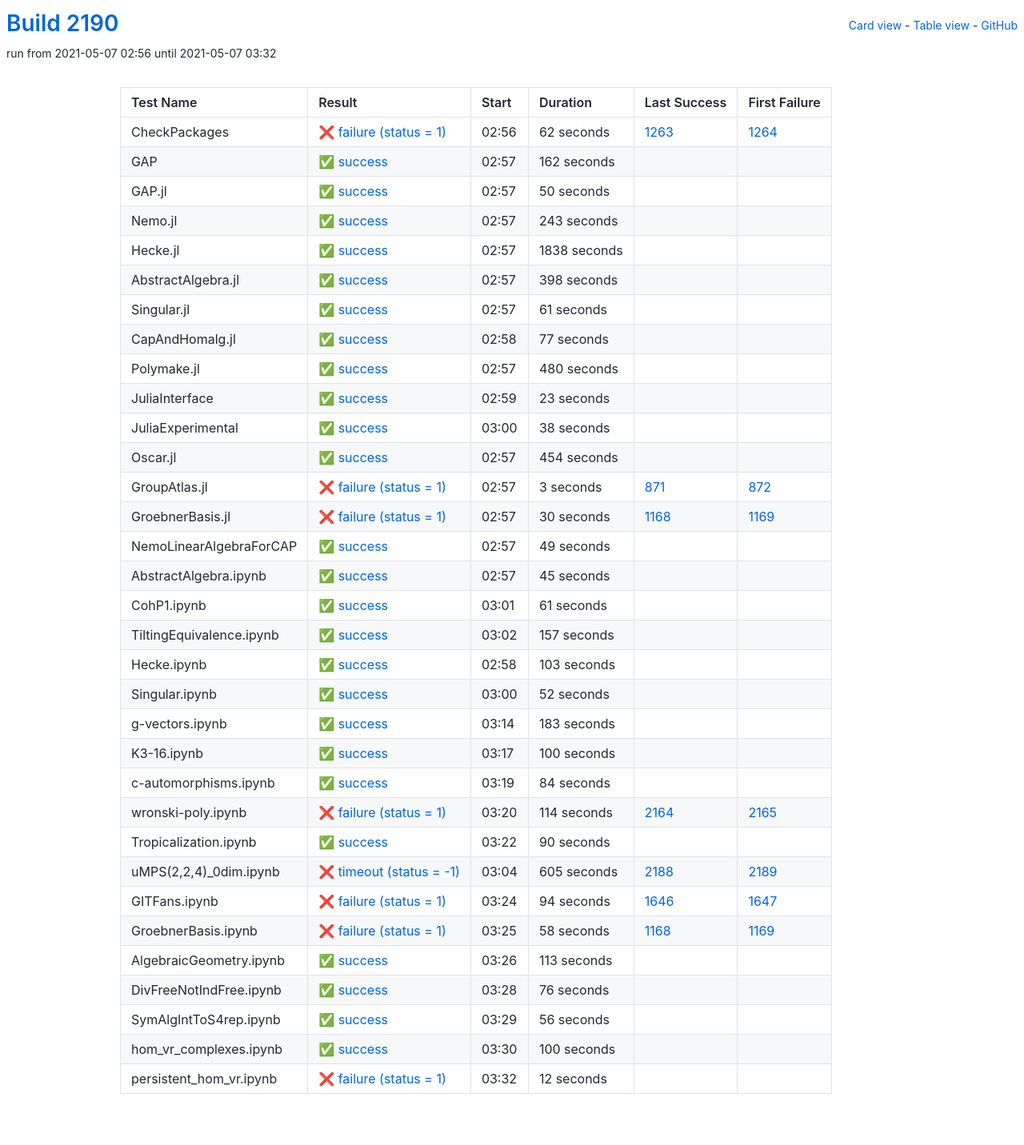
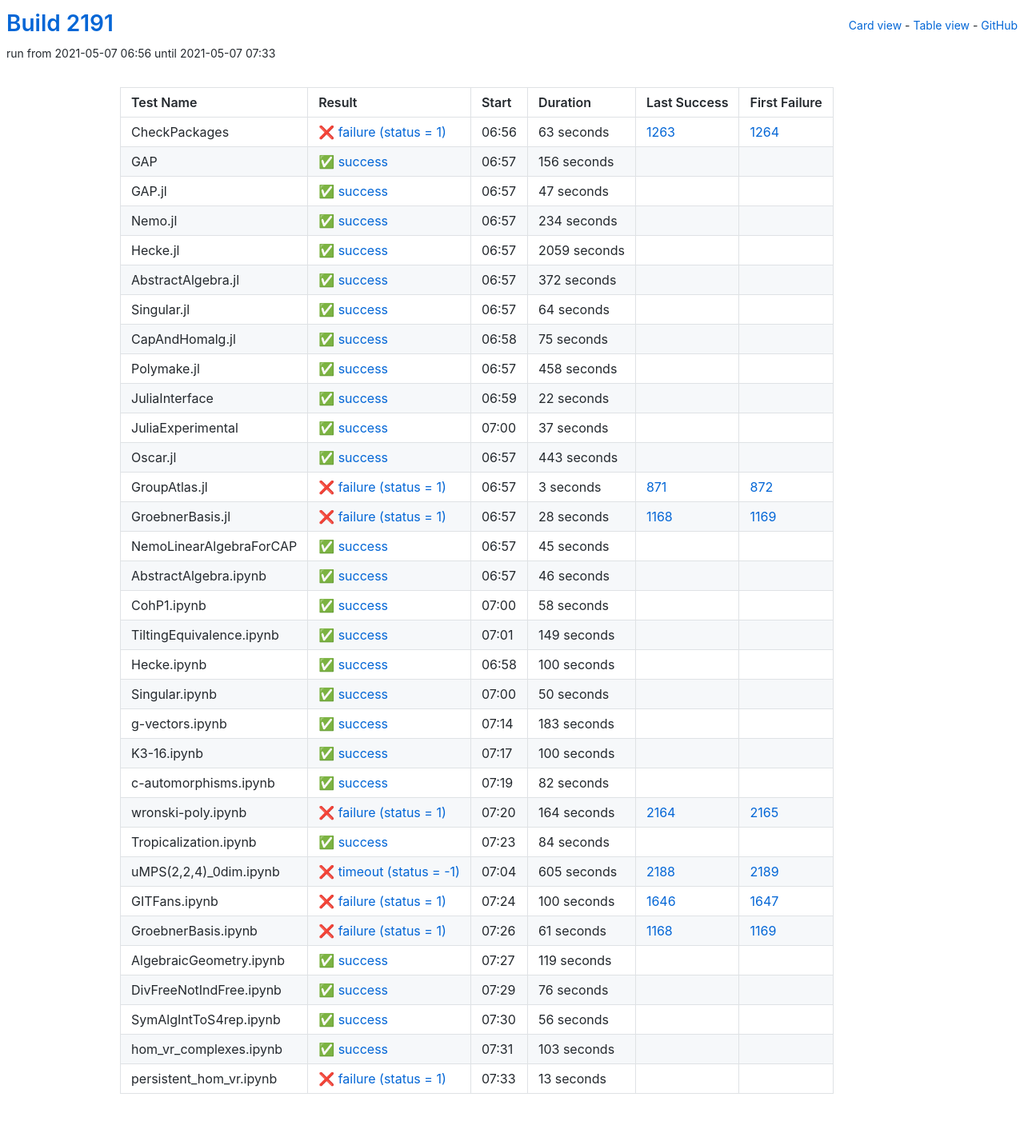
Before and after one commit to oscar-system/oscar-ci-status-stable, a Jekyll site: the page built from table.html, in a window 1280 px wide. Shown: the whole page at 80% size. Built offline with Jekyll 4.4.1, drawn with Linux system fonts in a browser that asks for light colours.

Commit message:
Build #2191

```diff
--- a/_data/ci.yml
+++ b/_data/ci.yml
@@ -1,6 +1,6 @@
 ---
-build: 2190
-build_url: https://oscarci.mathematik.uni-kl.de/job/oscar-stable/2190/
+build: 2191
+build_url: https://oscarci.mathematik.uni-kl.de/job/oscar-stable/2191/
 job: oscar-stable
 organization: oscar-system
 repo: oscar-ci-status-stable
@@ -8,152 +8,152 @@ repourl: https://github.com/oscar-system/oscar-ci-status-stable
 tests:
 - name: CheckPackages
   id: checkpackages
-  log: https://oscarci.mathematik.uni-kl.de/job/oscar-stable/2190/artifact/logs/build-2190/CheckPackages.log
-  start: 2021-05-07 02:56
+  log: https://oscarci.mathematik.uni-kl.de/job/oscar-stable/2191/artifact/logs/build-2191/CheckPackages.log
+  start: 2021-05-07 06:56
   success: false
   exitcode: 1
   status: failure
-  duration: 62
+  duration: 63
   last_success: 1263
   last_success_url: https://oscarci.mathematik.uni-kl.de/job/oscar-stable/1263/
   first_failure: 1264
   first_failure_url: https://oscarci.mathematik.uni-kl.de/job/oscar-stable/1264/
 - name: GAP
   id: gap
-  log: https://oscarci.mathematik.uni-kl.de/job/oscar-stable/2190/artifact/logs/build-2190/GAP.log
-  start: 2021-05-07 02:57
+  log: https://oscarci.mathematik.uni-kl.de/job/oscar-stable/2191/artifact/logs/build-2191/GAP.log
+  start: 2021-05-07 06:57
   success: true
   exitcode: 0
   status: success
-  duration: 162
+  duration: 156
   last_success: false
   last_success_url:
   first_failure: false
   first_failure_url:
 - name: GAP.jl
   id: gap-jl
-  log: https://oscarci.mathematik.uni-kl.de/job/oscar-stable/2190/artifact/logs/build-2190/GAP.jl.log
-  start: 2021-05-07 02:57
+  log: https://oscarci.mathematik.uni-kl.de/job/oscar-stable/2191/artifact/logs/build-2191/GAP.jl.log
+  start: 2021-05-07 06:57
   success: true
   exitcode: 0
   status: success
-  duration: 50
+  duration: 47
   last_success: false
   last_success_url:
   first_failure: false
   first_failure_url:
 - name: Nemo.jl
   id: nemo-jl
-  log: https://oscarci.mathematik.uni-kl.de/job/oscar-stable/2190/artifact/logs/build-2190/Nemo.jl.log
-  start: 2021-05-07 02:57
+  log: https://oscarci.mathematik.uni-kl.de/job/oscar-stable/2191/artifact/logs/build-2191/Nemo.jl.log
+  start: 2021-05-07 06:57
   success: true
   exitcode: 0
   status: success
-  duration: 243
+  duration: 234
   last_success: false
   last_success_url:
   first_failure: false
   first_failure_url:
 - name: Hecke.jl
   id: hecke-jl
-  log: https://oscarci.mathematik.uni-kl.de/job/oscar-stable/2190/artifact/logs/build-2190/Hecke.jl.log
-  start: 2021-05-07 02:57
+  log: https://oscarci.mathematik.uni-kl.de/job/oscar-stable/2191/artifact/logs/build-2191/Hecke.jl.log
+  start: 2021-05-07 06:57
   success: true
   exitcode: 0
   status: success
-  duration: 1838
+  duration: 2059
   last_success: false
   last_success_url:
   first_failure: false
   first_failure_url:
 - name: AbstractAlgebra.jl
   id: abstractalgebra-jl
-  log: https://oscarci.mathematik.uni-kl.de/job/oscar-stable/2190/artifact/logs/build-2190/AbstractAlgebra.jl.log
-  start: 2021-05-07 02:57
+  log: https://oscarci.mathematik.uni-kl.de/job/oscar-stable/2191/artifact/logs/build-2191/AbstractAlgebra.jl.log
+  start: 2021-05-07 06:57
   success: true
   exitcode: 0
   status: success
-  duration: 398
+  duration: 372
   last_success: false
   last_success_url:
   first_failure: false
   first_failure_url:
 - name: Singular.jl
   id: singular-jl
-  log: https://oscarci.mathematik.uni-kl.de/job/oscar-stable/2190/artifact/logs/build-2190/Singular.jl.log
-  start: 2021-05-07 02:57
+  log: https://oscarci.mathematik.uni-kl.de/job/oscar-stable/2191/artifact/logs/build-2191/Singular.jl.log
+  start: 2021-05-07 06:57
   success: true
   exitcode: 0
   status: success
-  duration: 61
+  duration: 64
   last_success: false
   last_success_url:
   first_failure: false
   first_failure_url:
 - name: CapAndHomalg.jl
   id: capandhomalg-jl
-  log: https://oscarci.mathematik.uni-kl.de/job/oscar-stable/2190/artifact/logs/build-2190/CapAndHomalg.jl.log
-  start: 2021-05-07 02:58
+  log: https://oscarci.mathematik.uni-kl.de/job/oscar-stable/2191/artifact/logs/build-2191/CapAndHomalg.jl.log
+  start: 2021-05-07 06:58
   success: true
   exitcode: 0
   status: success
-  duration: 77
+  duration: 75
   last_success: false
   last_success_url:
   first_failure: false
   first_failure_url:
 - name: Polymake.jl
   id: polymake-jl
-  log: https://oscarci.mathematik.uni-kl.de/job/oscar-stable/2190/artifact/logs/build-2190/Polymake.jl.log
-  start: 2021-05-07 02:57
+  log: https://oscarci.mathematik.uni-kl.de/job/oscar-stable/2191/artifact/logs/build-2191/Polymake.jl.log
+  start: 2021-05-07 06:57
   success: true
   exitcode: 0
   status: success
-  duration: 480
+  duration: 458
   last_success: false
   last_success_url:
   first_failure: false
   first_failure_url:
 - name: JuliaInterface
   id: juliainterface
-  log: https://oscarci.mathematik.uni-kl.de/job/oscar-stable/2190/artifact/logs/build-2190/JuliaInterface.log
-  start: 2021-05-07 02:59
+  log: https://oscarci.mathematik.uni-kl.de/job/oscar-stable/2191/artifact/logs/build-2191/JuliaInterface.log
+  start: 2021-05-07 06:59
   success: true
   exitcode: 0
   status: success
-  duration: 23
+  duration: 22
   last_success: false
   last_success_url:
   first_failure: false
   first_failure_url:
 - name: JuliaExperimental
   id: juliaexperimental
-  log: https://oscarci.mathematik.uni-kl.de/job/oscar-stable/2190/artifact/logs/build-2190/JuliaExperimental.log
-  start: 2021-05-07 03:00
+  log: https://oscarci.mathematik.uni-kl.de/job/oscar-stable/2191/artifact/logs/build-2191/JuliaExperimental.log
+  start: 2021-05-07 07:00
   success: true
   exitcode: 0
   status: success
-  duration: 38
+  duration: 37
   last_success: false
   last_success_url:
   first_failure: false
   first_failure_url:
 - name: Oscar.jl
   id: oscar-jl
-  log: https://oscarci.mathematik.uni-kl.de/job/oscar-stable/2190/artifact/logs/build-2190/Oscar.jl.log
-  start: 2021-05-07 02:57
+  log: https://oscarci.mathematik.uni-kl.de/job/oscar-stable/2191/artifact/logs/build-2191/Oscar.jl.log
+  start: 2021-05-07 06:57
   success: true
   exitcode: 0
   status: success
-  duration: 454
+  duration: 443
   last_success: false
   last_success_url:
   first_failure: false
   first_failure_url:
 - name: GroupAtlas.jl
   id: groupatlas-jl
-  log: https://oscarci.mathematik.uni-kl.de/job/oscar-stable/2190/artifact/logs/build-2190/GroupAtlas.jl.log
-  start: 2021-05-07 02:57
+  log: https://oscarci.mathematik.uni-kl.de/job/oscar-stable/2191/artifact/logs/build-2191/GroupAtlas.jl.log
+  start: 2021-05-07 06:57
   success: false
   exitcode: 1
   status: failure
@@ -164,32 +164,20 @@ tests:
   first_failure_url: https://oscarci.mathematik.uni-kl.de/job/oscar-stable/872/
 - name: GroebnerBasis.jl
   id: groebnerbasis-jl
-  log: https://oscarci.mathematik.uni-kl.de/job/oscar-stable/2190/artifact/logs/build-2190/GroebnerBasis.jl.log
-  start: 2021-05-07 02:57
+  log: https://oscarci.mathematik.uni-kl.de/job/oscar-stable/2191/artifact/logs/build-2191/GroebnerBasis.jl.log
+  start: 2021-05-07 06:57
   success: false
   exitcode: 1
   status: failure
-  duration: 30
+  duration: 28
   last_success: 1168
   last_success_url: https://oscarci.mathematik.uni-kl.de/job/oscar-stable/1168/
   first_failure: 1169
   first_failure_url: https://oscarci.mathematik.uni-kl.de/job/oscar-stable/1169/
 - name: NemoLinearAlgebraForCAP
   id: nemolinearalgebraforcap
-  log: https://oscarci.mathematik.uni-kl.de/job/oscar-stable/2190/artifact/logs/build-2190/NemoLinearAlgebraForCAP.log
-  start: 2021-05-07 02:57
-  success: true
-  exitcode: 0
-  status: success
-  duration: 49
-  last_success: false
-  last_success_url:
-  first_failure: false
-  first_failure_url:
-- name: AbstractAlgebra.ipynb
-  id: abstractalgebra-ipynb
-  log: https://oscarci.mathematik.uni-kl.de/job/oscar-stable/2190/artifact/logs/build-2190/AbstractAlgebra.ipynb.log
-  start: 2021-05-07 02:57
+  log: https://oscarci.mathematik.uni-kl.de/job/oscar-stable/2191/artifact/logs/build-2191/NemoLinearAlgebraForCAP.log
+  start: 2021-05-07 06:57
   success: true
   exitcode: 0
   status: success
@@ -198,58 +186,70 @@ tests:
   last_success_url:
   first_failure: false
   first_failure_url:
-- name: CohP1.ipynb
-  id: cohp1-ipynb
-  log: https://oscarci.mathematik.uni-kl.de/job/oscar-stable/2190/artifact/logs/build-2190/CohP1.ipynb.log
-  start: 2021-05-07 03:01
+- name: AbstractAlgebra.ipynb
+  id: abstractalgebra-ipynb
+  log: https://oscarci.mathematik.uni-kl.de/job/oscar-stable/2191/artifact/logs/build-2191/AbstractAlgebra.ipynb.log
+  start: 2021-05-07 06:57
   success: true
   exitcode: 0
   status: success
-  duration: 61
+  duration: 46
+  last_success: false
+  last_success_url:
+  first_failure: false
+  first_failure_url:
+- name: CohP1.ipynb
+  id: cohp1-ipynb
+  log: https://oscarci.mathematik.uni-kl.de/job/oscar-stable/2191/artifact/logs/build-2191/CohP1.ipynb.log
+  start: 2021-05-07 07:00
+  success: true
+  exitcode: 0
+  status: success
+  duration: 58
   last_success: false
   last_success_url:
   first_failure: false
   first_failure_url:
 - name: TiltingEquivalence.ipynb
   id: tiltingequivalence-ipynb
-  log: https://oscarci.mathematik.uni-kl.de/job/oscar-stable/2190/artifact/logs/build-2190/TiltingEquivalence.ipynb.log
-  start: 2021-05-07 03:02
+  log: https://oscarci.mathematik.uni-kl.de/job/oscar-stable/2191/artifact/logs/build-2191/TiltingEquivalence.ipynb.log
+  start: 2021-05-07 07:01
   success: true
   exitcode: 0
   status: success
-  duration: 157
+  duration: 149
   last_success: false
   last_success_url:
   first_failure: false
   first_failure_url:
 - name: Hecke.ipynb
   id: hecke-ipynb
-  log: https://oscarci.mathematik.uni-kl.de/job/oscar-stable/2190/artifact/logs/build-2190/Hecke.ipynb.log
-  start: 2021-05-07 02:58
+  log: https://oscarci.mathematik.uni-kl.de/job/oscar-stable/2191/artifact/logs/build-2191/Hecke.ipynb.log
+  start: 2021-05-07 06:58
   success: true
   exitcode: 0
   status: success
-  duration: 103
+  duration: 100
   last_success: false
   last_success_url:
   first_failure: false
   first_failure_url:
 - name: Singular.ipynb
   id: singular-ipynb
-  log: https://oscarci.mathematik.uni-kl.de/job/oscar-stable/2190/artifact/logs/build-2190/Singular.ipynb.log
-  start: 2021-05-07 03:00
+  log: https://oscarci.mathematik.uni-kl.de/job/oscar-stable/2191/artifact/logs/build-2191/Singular.ipynb.log
+  start: 2021-05-07 07:00
   success: true
   exitcode: 0
   status: success
-  duration: 52
+  duration: 50
   last_success: false
   last_success_url:
   first_failure: false
   first_failure_url:
 - name: g-vectors.ipynb
   id: g-vectors-ipynb
-  log: https://oscarci.mathematik.uni-kl.de/job/oscar-stable/2190/artifact/logs/build-2190/g-vectors.ipynb.log
-  start: 2021-05-07 03:14
+  log: https://oscarci.mathematik.uni-kl.de/job/oscar-stable/2191/artifact/logs/build-2191/g-vectors.ipynb.log
+  start: 2021-05-07 07:14
   success: true
   exitcode: 0
   status: success
@@ -260,8 +260,8 @@ tests:
   first_failure_url:
 - name: K3-16.ipynb
   id: k3-16-ipynb
-  log: https://oscarci.mathematik.uni-kl.de/job/oscar-stable/2190/artifact/logs/build-2190/K3-16.ipynb.log
-  start: 2021-05-07 03:17
+  log: https://oscarci.mathematik.uni-kl.de/job/oscar-stable/2191/artifact/logs/build-2191/K3-16.ipynb.log
+  start: 2021-05-07 07:17
   success: true
   exitcode: 0
   status: success
@@ -272,8 +272,32 @@ tests:
   first_failure_url:
 - name: c-automorphisms.ipynb
   id: c-automorphisms-ipynb
-  log: https://oscarci.mathematik.uni-kl.de/job/oscar-stable/2190/artifact/logs/build-2190/c-automorphisms.ipynb.log
-  start: 2021-05-07 03:19
+  log: https://oscarci.mathematik.uni-kl.de/job/oscar-stable/2191/artifact/logs/build-2191/c-automorphisms.ipynb.log
+  start: 2021-05-07 07:19
+  success: true
+  exitcode: 0
+  status: success
+  duration: 82
+  last_success: false
+  last_success_url:
+  first_failure: false
+  first_failure_url:
+- name: wronski-poly.ipynb
+  id: wronski-poly-ipynb
+  log: https://oscarci.mathematik.uni-kl.de/job/oscar-stable/2191/artifact/logs/build-2191/wronski-poly.ipynb.log
+  start: 2021-05-07 07:20
+  success: false
+  exitcode: 1
+  status: failure
+  duration: 164
+  last_success: 2164
+  last_success_url: https://oscarci.mathematik.uni-kl.de/job/oscar-stable/2164/
+  first_failure: 2165
+  first_failure_url: https://oscarci.mathematik.uni-kl.de/job/oscar-stable/2165/
+- name: Tropicalization.ipynb
+  id: tropicalization-ipynb
+  log: https://oscarci.mathematik.uni-kl.de/job/oscar-stable/2191/artifact/logs/build-2191/Tropicalization.ipynb.log
+  start: 2021-05-07 07:23
   success: true
   exitcode: 0
   status: success
@@ -282,34 +306,10 @@ tests:
   last_success_url:
   first_failure: false
   first_failure_url:
-- name: wronski-poly.ipynb
-  id: wronski-poly-ipynb
-  log: https://oscarci.mathematik.uni-kl.de/job/oscar-stable/2190/artifact/logs/build-2190/wronski-poly.ipynb.log
-  start: 2021-05-07 03:20
-  success: false
-  exitcode: 1
-  status: failure
-  duration: 114
-  last_success: 2164
-  last_success_url: https://oscarci.mathematik.uni-kl.de/job/oscar-stable/2164/
-  first_failure: 2165
-  first_failure_url: https://oscarci.mathematik.uni-kl.de/job/oscar-stable/2165/
-- name: Tropicalization.ipynb
-  id: tropicalization-ipynb
-  log: https://oscarci.mathematik.uni-kl.de/job/oscar-stable/2190/artifact/logs/build-2190/Tropicalization.ipynb.log
-  start: 2021-05-07 03:22
-  success: true
-  exitcode: 0
-  status: success
-  duration: 90
-  last_success: false
-  last_success_url:
-  first_failure: false
-  first_failure_url:
 - name: uMPS(2,2,4)_0dim.ipynb
   id: umps-2-2-4-0dim-ipynb
-  log: https://oscarci.mathematik.uni-kl.de/job/oscar-stable/2190/artifact/logs/build-2190/uMPS-2-2-4-_0dim.ipynb.log
-  start: 2021-05-07 03:04
+  log: https://oscarci.mathematik.uni-kl.de/job/oscar-stable/2191/artifact/logs/build-2191/uMPS-2-2-4-_0dim.ipynb.log
+  start: 2021-05-07 07:04
   success: false
   exitcode: -1
   status: timeout
@@ -320,44 +320,44 @@ tests:
   first_failure_url: https://oscarci.mathematik.uni-kl.de/job/oscar-stable/2189/
 - name: GITFans.ipynb
   id: gitfans-ipynb
-  log: https://oscarci.mathematik.uni-kl.de/job/oscar-stable/2190/artifact/logs/build-2190/GITFans.ipynb.log
-  start: 2021-05-07 03:24
+  log: https://oscarci.mathematik.uni-kl.de/job/oscar-stable/2191/artifact/logs/build-2191/GITFans.ipynb.log
+  start: 2021-05-07 07:24
   success: false
   exitcode: 1
   status: failure
-  duration: 94
+  duration: 100
   last_success: 1646
   last_success_url: https://oscarci.mathematik.uni-kl.de/job/oscar-stable/1646/
   first_failure: 1647
   first_failure_url: https://oscarci.mathematik.uni-kl.de/job/oscar-stable/1647/
 - name: GroebnerBasis.ipynb
   id: groebnerbasis-ipynb
-  log: https://oscarci.mathematik.uni-kl.de/job/oscar-stable/2190/artifact/logs/build-2190/GroebnerBasis.ipynb.log
-  start: 2021-05-07 03:25
+  log: https://oscarci.mathematik.uni-kl.de/job/oscar-stable/2191/artifact/logs/build-2191/GroebnerBasis.ipynb.log
+  start: 2021-05-07 07:26
   success: false
   exitcode: 1
   status: failure
-  duration: 58
+  duration: 61
   last_success: 1168
   last_success_url: https://oscarci.mathematik.uni-kl.de/job/oscar-stable/1168/
   first_failure: 1169
   first_failure_url: https://oscarci.mathematik.uni-kl.de/job/oscar-stable/1169/
 - name: AlgebraicGeometry.ipynb
   id: algebraicgeometry-ipynb
-  log: https://oscarci.mathematik.uni-kl.de/job/oscar-stable/2190/artifact/logs/build-2190/AlgebraicGeometry.ipynb.log
-  start: 2021-05-07 03:26
+  log: https://oscarci.mathematik.uni-kl.de/job/oscar-stable/2191/artifact/logs/build-2191/AlgebraicGeometry.ipynb.log
+  start: 2021-05-07 07:27
   success: true
   exitcode: 0
   status: success
-  duration: 113
+  duration: 119
   last_success: false
   last_success_url:
   first_failure: false
   first_failure_url:
 - name: DivFreeNotIndFree.ipynb
   id: divfreenotindfree-ipynb
-  log: https://oscarci.mathematik.uni-kl.de/job/oscar-stable/2190/artifact/logs/build-2190/DivFreeNotIndFree.ipynb.log
-  start: 2021-05-07 03:28
+  log: https://oscarci.mathematik.uni-kl.de/job/oscar-stable/2191/artifact/logs/build-2191/DivFreeNotIndFree.ipynb.log
+  start: 2021-05-07 07:29
   success: true
   exitcode: 0
   status: success
@@ -368,8 +368,8 @@ tests:
   first_failure_url:
 - name: SymAlgIntToS4rep.ipynb
   id: symalginttos4rep-ipynb
-  log: https://oscarci.mathematik.uni-kl.de/job/oscar-stable/2190/artifact/logs/build-2190/SymAlgIntToS4rep.ipynb.log
-  start: 2021-05-07 03:29
+  log: https://oscarci.mathematik.uni-kl.de/job/oscar-stable/2191/artifact/logs/build-2191/SymAlgIntToS4rep.ipynb.log
+  start: 2021-05-07 07:30
   success: true
   exitcode: 0
   status: success
@@ -380,24 +380,24 @@ tests:
   first_failure_url:
 - name: hom_vr_complexes.ipynb
   id: hom-vr-complexes-ipynb
-  log: https://oscarci.mathematik.uni-kl.de/job/oscar-stable/2190/artifact/logs/build-2190/hom_vr_complexes.ipynb.log
-  start: 2021-05-07 03:30
+  log: https://oscarci.mathematik.uni-kl.de/job/oscar-stable/2191/artifact/logs/build-2191/hom_vr_complexes.ipynb.log
+  start: 2021-05-07 07:31
   success: true
   exitcode: 0
   status: success
-  duration: 100
+  duration: 103
   last_success: false
   last_success_url:
   first_failure: false
   first_failure_url:
 - name: persistent_hom_vr.ipynb
   id: persistent-hom-vr-ipynb
-  log: https://oscarci.mathematik.uni-kl.de/job/oscar-stable/2190/artifact/logs/build-2190/persistent_hom_vr.ipynb.log
-  start: 2021-05-07 03:32
+  log: https://oscarci.mathematik.uni-kl.de/job/oscar-stable/2191/artifact/logs/build-2191/persistent_hom_vr.ipynb.log
+  start: 2021-05-07 07:33
   success: false
   exitcode: 1
   status: failure
-  duration: 12
+  duration: 13
   last_success: false
   last_success_url:
   first_failure: false
```
Also changed, not shown: README.md.
